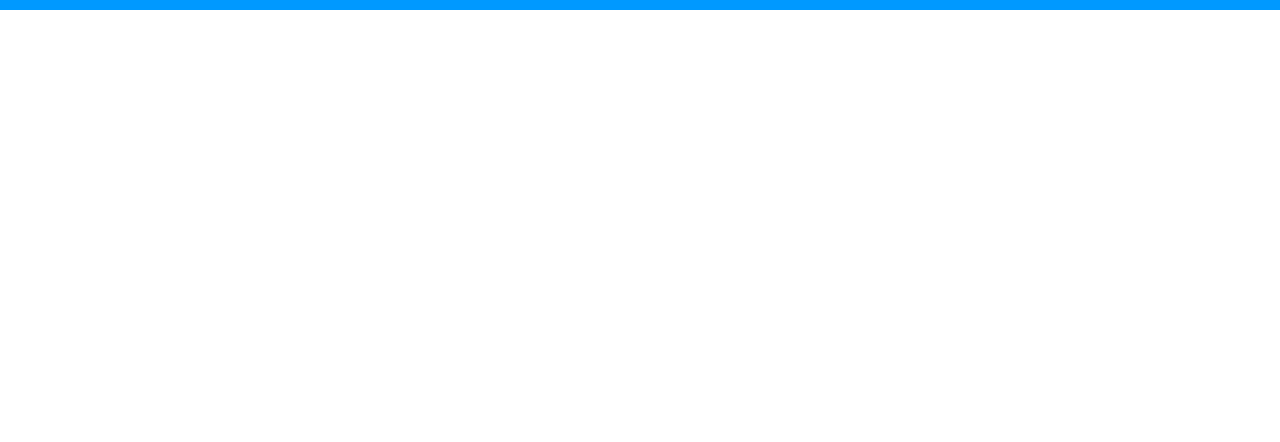
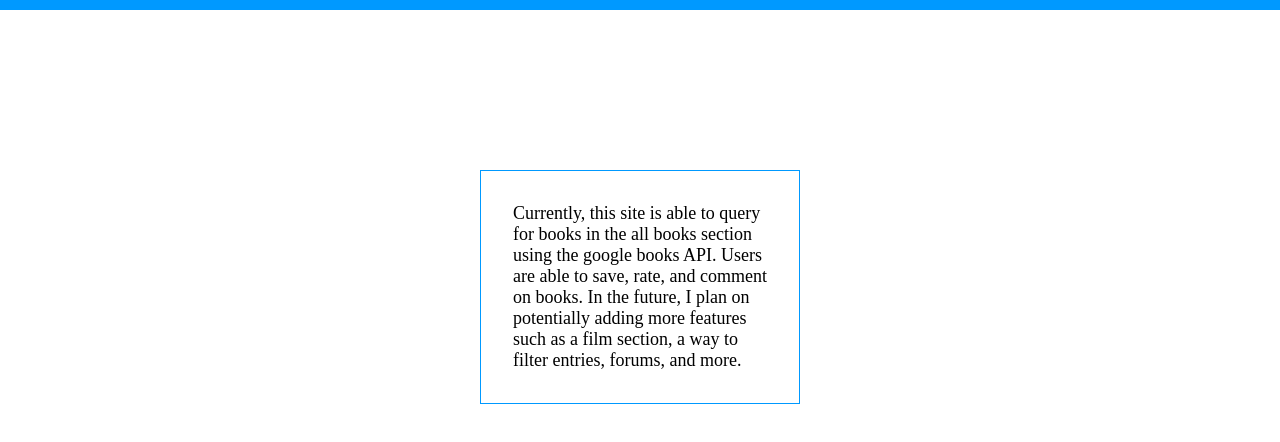
Before and after one commit to lex-pan/lexs-mlp-project, a plain HTML site: page frontend/index.html in a window 1280 px wide. Shown: the part 102-544 px from the top of the page. Drawn offline with Linux system fonts and the light colour scheme.

Commit message:
readme update

```diff
--- a/frontend/css-styles/navigation.css
+++ b/frontend/css-styles/navigation.css
@@ -143,4 +143,16 @@ a {
   height: 92%;
 }
 
+#state-of-site {
+  margin-top: 10em;
+  margin-left: 30em;
+  margin-right: 30em;
+  border: 1px solid rgb(0, 153, 255);
+  padding: 2em;
+}
+
+#state-of-site p {
+  font-size: 18px;
+}
+
 /* End of Navigation Area */
--- a/frontend/index.html
+++ b/frontend/index.html
@@ -36,7 +36,7 @@
               <h class="top-nav-bar">Books</h>
               <ul class="sub-nav-list">
                 <li><a href="books/seasonal-books.html">Seasonal books</a></li>
-                <li><a href="books/all-books.html">All Novels</a></li>
+                <li><a href="books/all-books.html">All Books</a></li>
                 <li><a href="books/book-news-and-homepage.html">Novel News <br> and Homepage</a></li>
               </ul>
             </div>
@@ -58,11 +58,17 @@
 
         </nav>
 
-  </section>
+    </section>
 
-  </section>
-    <div class="sub-nav-title"><h2 id="front-of-site">Homepage</h2></div>
-  </section>
+    </section>
+      <div class="sub-nav-title"><h2 id="front-of-site">Homepage</h2></div>
+    </section>
+
+    <section>
+      <div id="state-of-site">
+        <p>Currently, this site is able to query for books in the all books section using the google books API. Users are able to save, rate, and comment on books. In the future, I plan on potentially adding more features such as a film section, a way to filter entries, forums, and more.</p>
+      </div>
+    </section>
 
   </body>
 
```
Also changed, not shown: README.md.
